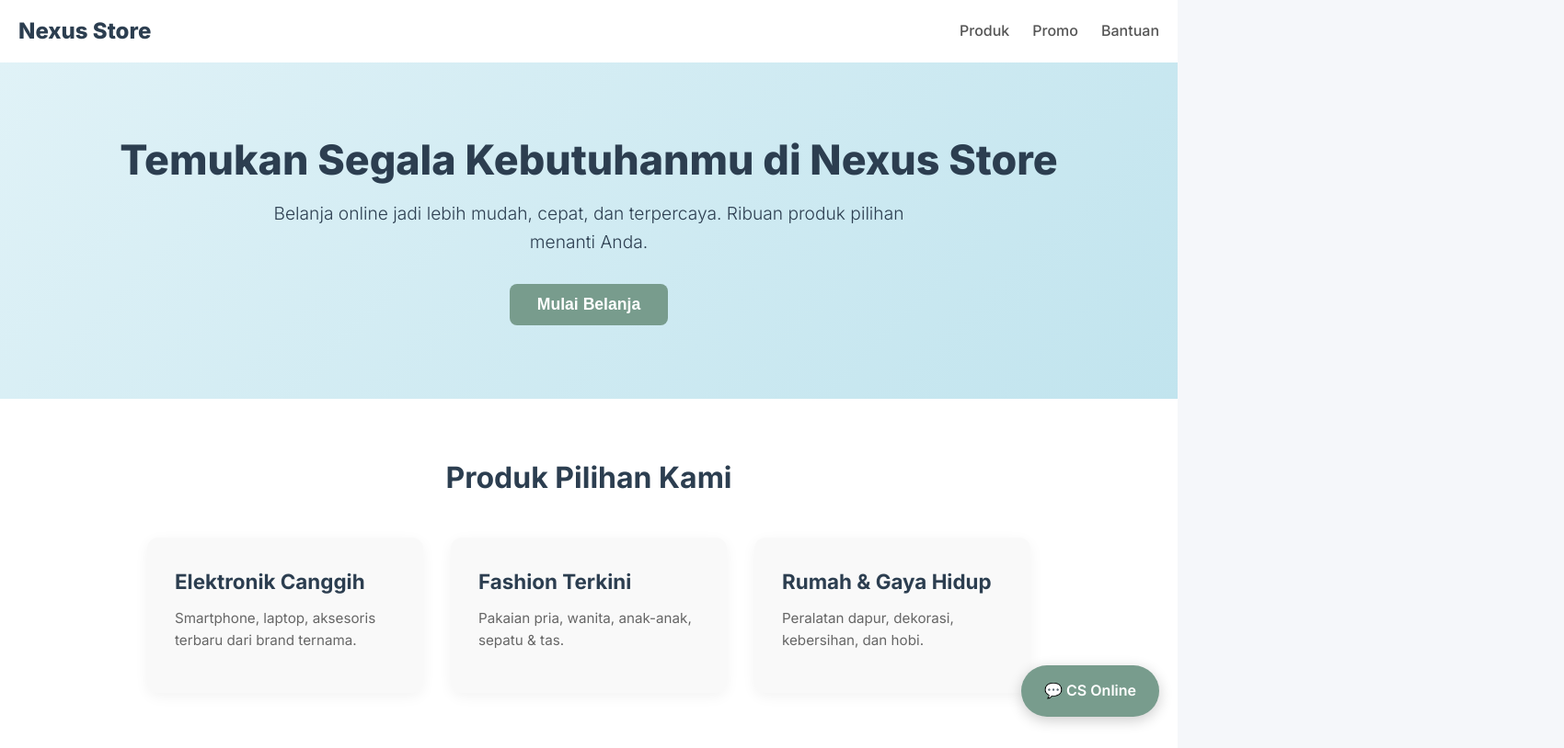
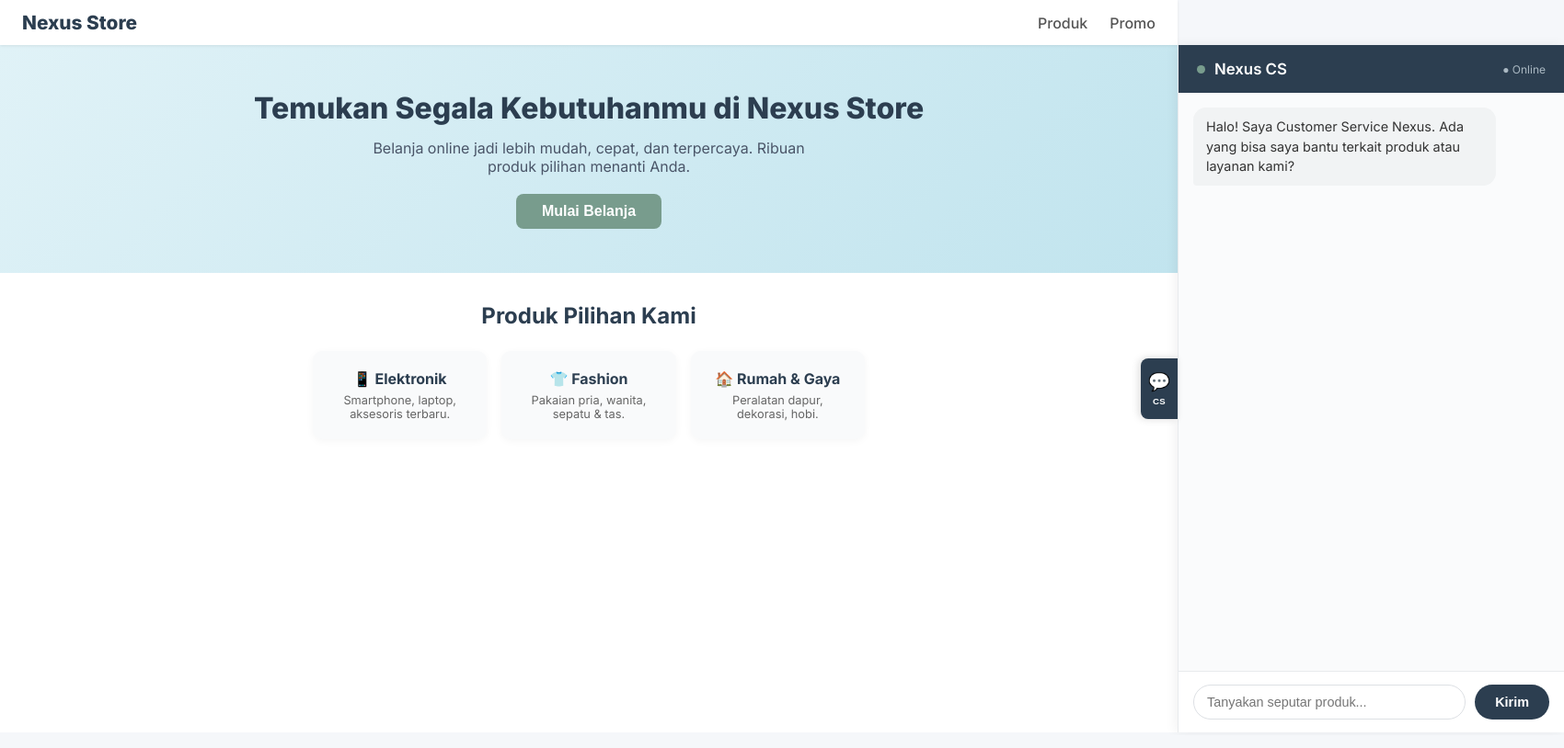
Before and after one commit to farrasrayhand/gemini-chatbot-api, a website: page public/index.html in a window 1280 px wide. Shown: the whole page at 92% size, 1700 px wide, since content can reach past the window. Drawn offline with Linux system fonts and the light colour scheme.

Commit message:
Split layout: landing + slide-out chat panel with toggle

```diff
--- a/index.js
+++ b/index.js
@@ -83,7 +83,7 @@ app.post('/api/chat', async (req, res) => {
 });
 
 // Start the server
-app.listen(PORT, () => {
-  console.log(`Server is running on http://localhost:${PORT}`);
+app.listen(PORT, '0.0.0.0', () => {
+  console.log(`Server is running on http://0.0.0.0:${PORT}`);
   console.log(`Serving static files from ${path.join(__dirname, 'public')}`);
 });
--- a/public/index.html
+++ b/public/index.html
@@ -13,10 +13,12 @@
     <ul class="nav-links">
       <li><a href="#">Produk</a></li>
       <li><a href="#">Promo</a></li>
-      <li><a href="#">Bantuan</a></li>
     </ul>
   </nav>
 
+  <div class="main-layout">
+    <!-- Kiri: Landing -->
+    <div class="landing-panel">
       <section class="hero-section">
         <div class="hero-content">
           <h1>Temukan Segala Kebutuhanmu di Nexus Store</h1>
@@ -29,26 +31,29 @@
         <h2>Produk Pilihan Kami</h2>
         <div class="product-grid">
           <div class="product-card">
-        <h3>Elektronik Canggih</h3>
-        <p>Smartphone, laptop, aksesoris terbaru dari brand ternama.</p>
+            <h3>📱 Elektronik</h3>
+            <p>Smartphone, laptop, aksesoris terbaru.</p>
           </div>
           <div class="product-card">
-        <h3>Fashion Terkini</h3>
-        <p>Pakaian pria, wanita, anak-anak, sepatu & tas.</p>
+            <h3>👕 Fashion</h3>
+            <p>Pakaian pria, wanita, sepatu & tas.</p>
           </div>
           <div class="product-card">
-        <h3>Rumah & Gaya Hidup</h3>
-        <p>Peralatan dapur, dekorasi, kebersihan, dan hobi.</p>
+            <h3>🏠 Rumah & Gaya</h3>
+            <p>Peralatan dapur, dekorasi, hobi.</p>
           </div>
         </div>
       </section>
+    </div>
 
-  <!-- Chat Widget -->
-  <div class="chat-widget-container">
-    <div class="chat-toggle-button" id="chat-toggle-button">
-      💬 CS Online
-    </div>
-    <div class="chat-container" id="chat-container">
+    <!-- Tombol Toggle Chat -->
+    <button class="chat-toggle" id="chat-toggle" title="Buka/Tutup Chat CS">
+      <span class="toggle-icon">💬</span>
+      <span class="toggle-label">CS</span>
+    </button>
+
+    <!-- Kanan: Chat CS -->
+    <div class="chat-panel" id="chat-panel">
       <header class="chat-header">
         <div class="chat-brand">
           <div class="logo-circle"></div>
@@ -66,7 +71,7 @@
       </div>
 
       <form id="chat-form" class="chat-input-area">
-        <input type="text" id="user-input" placeholder="Tanyakan seputar produk kami..." autocomplete="off" required />
+        <input type="text" id="user-input" placeholder="Tanyakan seputar produk..." autocomplete="off" required />
         <button type="submit">Kirim</button>
       </form>
     </div>
--- a/public/style.css
+++ b/public/style.css
@@ -6,352 +6,269 @@
 
 body {
   font-family: 'Inter', sans-serif;
-  line-height: 1.6;
-  background-color: #f5f7fa;
+  background: #f5f7fa;
   color: #333;
-}
-
-h1, h2, h3 {
-  font-weight: 700;
-  margin-bottom: 0.5em;
-}
-
-p {
-  margin-bottom: 1em;
+  height: 100vh;
+  overflow: hidden;
 }
 
 /* Navbar */
 .navbar {
-  background-color: #ffffff;
-  padding: 15px 20px;
-  box-shadow: 0 2px 4px rgba(0,0,0,0.05);
+  background: #fff;
+  padding: 12px 24px;
+  box-shadow: 0 1px 3px rgba(0,0,0,0.08);
   display: flex;
   justify-content: space-between;
   align-items: center;
+  z-index: 10;
+  position: relative;
+}
+.nav-brand { font-size: 1.3rem; font-weight: 800; color: #2c3e50; }
+.nav-links { list-style: none; display: flex; gap: 24px; }
+.nav-links a { text-decoration: none; color: #555; font-weight: 500; }
+.nav-links a:hover { color: #789c8d; }
+
+/* Main Layout: Split */
+.main-layout {
+  display: flex;
+  height: calc(100vh - 52px);
+  position: relative;
 }
 
-.nav-brand {
-  font-size: 1.5rem;
+/* Kiri: Landing */
+.landing-panel {
+  flex: 1;
+  overflow-y: auto;
+  background: #fff;
+  transition: margin-right 0.35s cubic-bezier(0.4, 0, 0.2, 1);
+}
+.landing-panel.expanded {
+  margin-right: 0;
+}
+
+.hero-section {
+  background: linear-gradient(135deg, #e0f2f7, #c1e4ee);
+  padding: 48px 32px;
+  text-align: center;
+}
+.hero-content h1 {
+  font-size: 2rem;
   font-weight: 800;
   color: #2c3e50;
+  margin-bottom: 12px;
+  line-height: 1.3;
 }
-
-.nav-links {
-  list-style: none;
-  display: flex;
-  gap: 25px;
+.hero-content p {
+  font-size: 1rem;
+  color: #4a5568;
+  max-width: 480px;
+  margin: 0 auto 20px;
 }
-
-.nav-links a {
-  text-decoration: none;
-  color: #555;
-  font-weight: 500;
-  transition: color 0.3s ease;
-}
-
-.nav-links a:hover {
-  color: #789c8d;
-}
-
-/* Hero Section */
-.hero-section {
-  background: linear-gradient(135deg, #e0f2f7, #c1e4ee);
-  padding: 80px 20px;
-  text-align: center;
-  color: #2c3e50;
-}
-
-.hero-content h1 {
-  font-size: 2.8rem;
-  margin-bottom: 15px;
-  line-height: 1.2;
-  font-weight: 800;
-}
-
-.hero-content p {
-  font-size: 1.2rem;
-  max-width: 700px;
-  margin: 0 auto 30px auto;
-  font-weight: 300;
-}
-
 .btn-primary {
-  background-color: #789c8d;
-  color: white;
-  padding: 12px 30px;
+  background: #789c8d;
+  color: #fff;
+  padding: 10px 28px;
   border: none;
   border-radius: 8px;
-  font-size: 1.1rem;
+  font-size: 1rem;
   font-weight: 600;
   cursor: pointer;
-  transition: background-color 0.3s ease;
 }
+.btn-primary:hover { background: #6a8c7b; }
 
-.btn-primary:hover {
-  background-color: #6a8c7b;
+.products-section {
+  padding: 32px;
+  text-align: center;
 }
-
-/* Products Section */
-.products-section {
-  padding: 60px 20px;
-  text-align: center;
-  background-color: #ffffff;
+.products-section h2 {
+  font-size: 1.5rem;
+  color: #2c3e50;
+  margin-bottom: 24px;
 }
-
-.products-section h2 {
-  font-size: 2rem;
-  margin-bottom: 40px;
-  color: #2c3e50;
-}
-
 .product-grid {
   display: grid;
-  grid-template-columns: repeat(auto-fit, minmax(280px, 1fr));
-  gap: 30px;
-  max-width: 960px;
+  grid-template-columns: repeat(auto-fit, minmax(180px, 1fr));
+  gap: 16px;
+  max-width: 600px;
   margin: 0 auto;
 }
+.product-card {
+  background: #f9fafb;
+  padding: 20px;
+  border-radius: 10px;
+  box-shadow: 0 2px 8px rgba(0,0,0,0.04);
+  transition: transform 0.2s;
+}
+.product-card:hover { transform: translateY(-3px); }
+.product-card h3 { font-size: 1rem; color: #2c3e50; margin-bottom: 6px; }
+.product-card p { font-size: 0.8rem; color: #666; }
 
-.product-card {
-  background-color: #f9f9f9;
-  padding: 30px;
-  border-radius: 12px;
-  box-shadow: 0 4px 15px rgba(0,0,0,0.05);
-  text-align: left;
-  transition: transform 0.3s ease, box-shadow 0.3s ease;
-}
-
-.product-card:hover {
-  transform: translateY(-5px);
-  box-shadow: 0 8px 20px rgba(0,0,0,0.1);
-}
-
-.product-card h3 {
-  font-size: 1.4rem;
-  color: #2c3e50;
-  margin-bottom: 10px;
-}
-
-.product-card p {
-  font-size: 0.95rem;
-  color: #666;
-}
-
-/* Chat Widget Container */
-.chat-widget-container {
-  position: fixed;
-  bottom: 20px;
-  right: 20px;
-  z-index: 1000;
-}
-
-.chat-toggle-button {
-  background-color: #789c8d;
-  color: white;
-  padding: 15px 25px;
-  border-radius: 30px;
-  box-shadow: 0 4px 15px rgba(0,0,0,0.2);
+/* Toggle Chat Button */
+.chat-toggle {
+  position: absolute;
+  right: 0;
+  top: 50%;
+  transform: translateY(-50%);
+  z-index: 20;
+  background: #2c3e50;
+  color: #fff;
+  border: none;
+  border-radius: 8px 0 0 8px;
+  padding: 14px 8px;
   cursor: pointer;
-  font-weight: 600;
-  font-size: 1rem;
-  transition: background-color 0.3s ease;
-}
-
-.chat-toggle-button:hover {
-  background-color: #6a8c7b;
-}
-
-/* Chat Container */
-.chat-container {
-  width: 350px;
-  height: 500px;
-  background: #ffffff;
-  border-radius: 12px;
-  box-shadow: 0 8px 30px rgba(0,0,0,0.2);
   display: flex;
   flex-direction: column;
-  overflow: hidden;
-  border: 1px solid #e0e0e0;
+  align-items: center;
+  gap: 4px;
+  transition: right 0.35s cubic-bezier(0.4, 0, 0.2, 1), background 0.2s;
+  box-shadow: -2px 0 8px rgba(0,0,0,0.15);
+}
+.chat-toggle:hover { background: #1a2a38; }
+.chat-toggle.open { right: 420px; }
+.toggle-icon { font-size: 1.2rem; }
+.toggle-label { font-size: 0.6rem; font-weight: 700; text-transform: uppercase; letter-spacing: 0.05em; }
+
+/* Kanan: Chat Panel */
+.chat-panel {
   position: absolute;
+  right: 0;
+  top: 0;
   bottom: 0;
-  right: 0;
-  transform: translateY(100%) scale(0.9);
-  transform-origin: bottom right;
-  transition: transform 0.3s ease-out, opacity 0.3s ease-out;
-  opacity: 0;
-  pointer-events: none;
+  width: 420px;
+  display: flex;
+  flex-direction: column;
+  background: #fff;
+  border-left: 1px solid #e8eaed;
+  box-shadow: -2px 0 12px rgba(0,0,0,0.06);
+  transform: translateX(100%);
+  transition: transform 0.35s cubic-bezier(0.4, 0, 0.2, 1);
+  z-index: 15;
 }
-
-.chat-container.open {
-  transform: translateY(0) scale(1);
-  opacity: 1;
-  pointer-events: auto;
+.chat-panel.open {
+  transform: translateX(0);
 }
 
 .chat-header {
-  background-color: #2c3e50;
-  color: white;
-  padding: 15px 20px;
+  background: #2c3e50;
+  color: #fff;
+  padding: 16px 20px;
   display: flex;
   justify-content: space-between;
   align-items: center;
-  border-bottom: 1px solid #1a2a38;
+  flex-shrink: 0;
 }
-
-.chat-brand {
-  display: flex;
-  align-items: center;
-  gap: 10px;
-}
-
-.chat-brand h1 {
-  font-size: 1.1rem;
-  font-weight: 600;
-  margin: 0;
-}
-
+.chat-brand { display: flex; align-items: center; gap: 10px; }
+.chat-brand h1 { font-size: 1.05rem; font-weight: 600; margin: 0; }
 .logo-circle {
-  width: 8px;
-  height: 8px;
-  background-color: #789c8d;
+  width: 9px; height: 9px;
+  background: #789c8d;
   border-radius: 50%;
 }
+.chat-status { font-size: 0.75rem; color: #aab8c2; }
 
-.chat-status {
-  font-size: 0.8rem;
-  color: #aab8c2;
-}
-
+/* Chat Box */
 .chat-box {
   flex: 1;
   overflow-y: auto;
-  padding: 15px;
-  background-color: #f9f9f9;
+  padding: 16px;
+  background: #fafbfc;
   display: flex;
   flex-direction: column;
   gap: 10px;
-  scroll-behavior: smooth;
 }
 
 .message {
   display: flex;
-  max-width: 80%;
-  animation: fadeIn 0.3s ease-out;
+  max-width: 85%;
+  animation: fadeIn 0.25s ease;
 }
-
 @keyframes fadeIn {
-  from { opacity: 0; transform: translateY(8px); }
+  from { opacity: 0; transform: translateY(6px); }
   to { opacity: 1; transform: translateY(0); }
 }
-
-.message.user {
-  align-self: flex-end;
-  justify-content: flex-end;
-}
-
-.message.bot {
-  align-self: flex-start;
-  justify-content: flex-start;
-}
+.message.user { align-self: flex-end; }
+.message.bot { align-self: flex-start; }
 
 .msg-content {
   padding: 10px 14px;
-  font-size: 0.95rem;
-  line-height: 1.4;
+  font-size: 0.9rem;
+  line-height: 1.5;
   word-wrap: break-word;
 }
-
 .message.user .msg-content {
-  background-color: #789c8d;
-  color: white;
-  border-radius: 12px 12px 0 12px;
-  box-shadow: 0 2px 8px rgba(0,0,0,0.1);
+  background: #789c8d;
+  color: #fff;
+  border-radius: 14px 14px 4px 14px;
+}
+.message.bot .msg-content {
+  background: #f1f3f4;
+  color: #333;
+  border-radius: 14px 14px 14px 4px;
 }
 
-.message.bot .msg-content {
-  background-color: #f1f3f4;
-  color: #333;
-  border-radius: 12px 12px 12px 0;
-  box-shadow: 0 2px 8px rgba(0,0,0,0.05);
-}
-
+/* Input */
 .chat-input-area {
-  padding: 15px;
-  background-color: #ffffff;
-  border-top: 1px solid #e0e0e0;
+  padding: 14px 16px;
+  border-top: 1px solid #e8eaed;
   display: flex;
   gap: 10px;
+  background: #fff;
+  flex-shrink: 0;
 }
-
 .chat-input-area input {
   flex: 1;
-  padding: 10px 15px;
-  border: 1px solid #ccc;
-  border-radius: 25px;
-  font-size: 0.95rem;
+  padding: 10px 14px;
+  border: 1px solid #dde0e4;
+  border-radius: 24px;
+  font-size: 0.9rem;
   outline: none;
-  transition: border-color 0.3s ease;
 }
-
-.chat-input-area input:focus {
-  border-color: #789c8d;
-}
-
+.chat-input-area input:focus { border-color: #789c8d; }
 .chat-input-area button {
-  background-color: #2c3e50;
-  color: white;
-  padding: 10px 20px;
+  background: #2c3e50;
+  color: #fff;
+  padding: 10px 22px;
   border: none;
-  border-radius: 25px;
-  font-size: 0.95rem;
+  border-radius: 24px;
+  font-size: 0.9rem;
   font-weight: 600;
   cursor: pointer;
-  transition: background-color 0.3s ease;
 }
+.chat-input-area button:hover { background: #1a2a38; }
 
-.chat-input-area button:hover {
-  background-color: #1a2a38;
-}
-
-/* Typing Indicator */
+/* Typing */
 .typing-indicator {
   display: flex;
   align-items: center;
   gap: 5px;
   padding: 10px 14px;
-  background-color: #f1f3f4;
-  border-radius: 12px 12px 12px 0;
-  align-self: flex-start;
-  max-width: 80px;
-  box-shadow: 0 2px 8px rgba(0,0,0,0.05);
+  background: #f1f3f4;
+  border-radius: 14px 14px 14px 4px;
+  max-width: 70px;
 }
-
 .typing-indicator span {
-  width: 7px;
-  height: 7px;
+  width: 6px; height: 6px;
   border-radius: 50%;
   background: #aab8c2;
-  animation: typingPulse 1.4s infinite ease-in-out;
+  animation: pulse 1.4s infinite ease-in-out;
 }
-
 .typing-indicator span:nth-child(2) { animation-delay: 0.2s; }
 .typing-indicator span:nth-child(3) { animation-delay: 0.4s; }
-
-@keyframes typingPulse {
+@keyframes pulse {
   0%, 60%, 100% { opacity: 0.3; transform: scale(0.8); }
   30% { opacity: 1; transform: scale(1); }
 }
 
-.chat-box::-webkit-scrollbar {
-  width: 6px;
+/* Scrollbar */
+.chat-box::-webkit-scrollbar { width: 5px; }
+.chat-box::-webkit-scrollbar-track { background: transparent; }
+.chat-box::-webkit-scrollbar-thumb { background: #cdd1d4; border-radius: 3px; }
+
+/* Responsive: stack on mobile */
+@media (max-width: 768px) {
+  .main-layout { flex-direction: column; }
+  .chat-panel { width: 100%; height: 55vh; top: auto; }
+  .chat-panel.open { transform: translateX(0); }
+  .chat-toggle { right: 0; }
+  .chat-toggle.open { right: 0; top: auto; bottom: 55vh; }
 }
-.chat-box::-webkit-scrollbar-track {
-  background: transparent;
-}
-.chat-box::-webkit-scrollbar-thumb {
-  background: #cdd1d4;
-  border-radius: 3px;
-}
-.chat-box::-webkit-scrollbar-thumb:hover {
-  background: #aab0b6;
-}
```
Also changed, not shown: public/script.js (+5 -4 lines), public/screenshot.png. Lines whose indentation alone changed are shown as unchanged.
